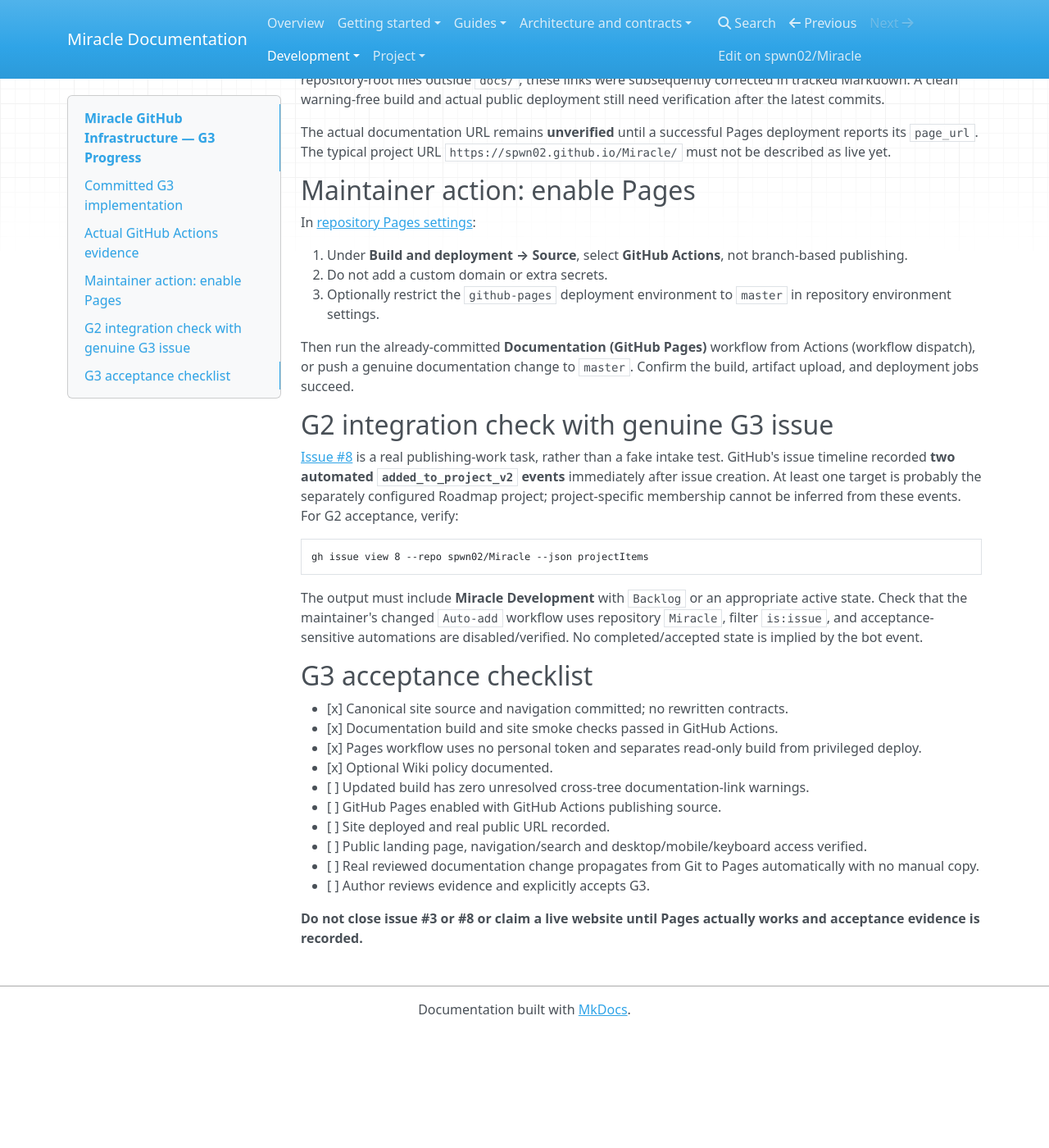
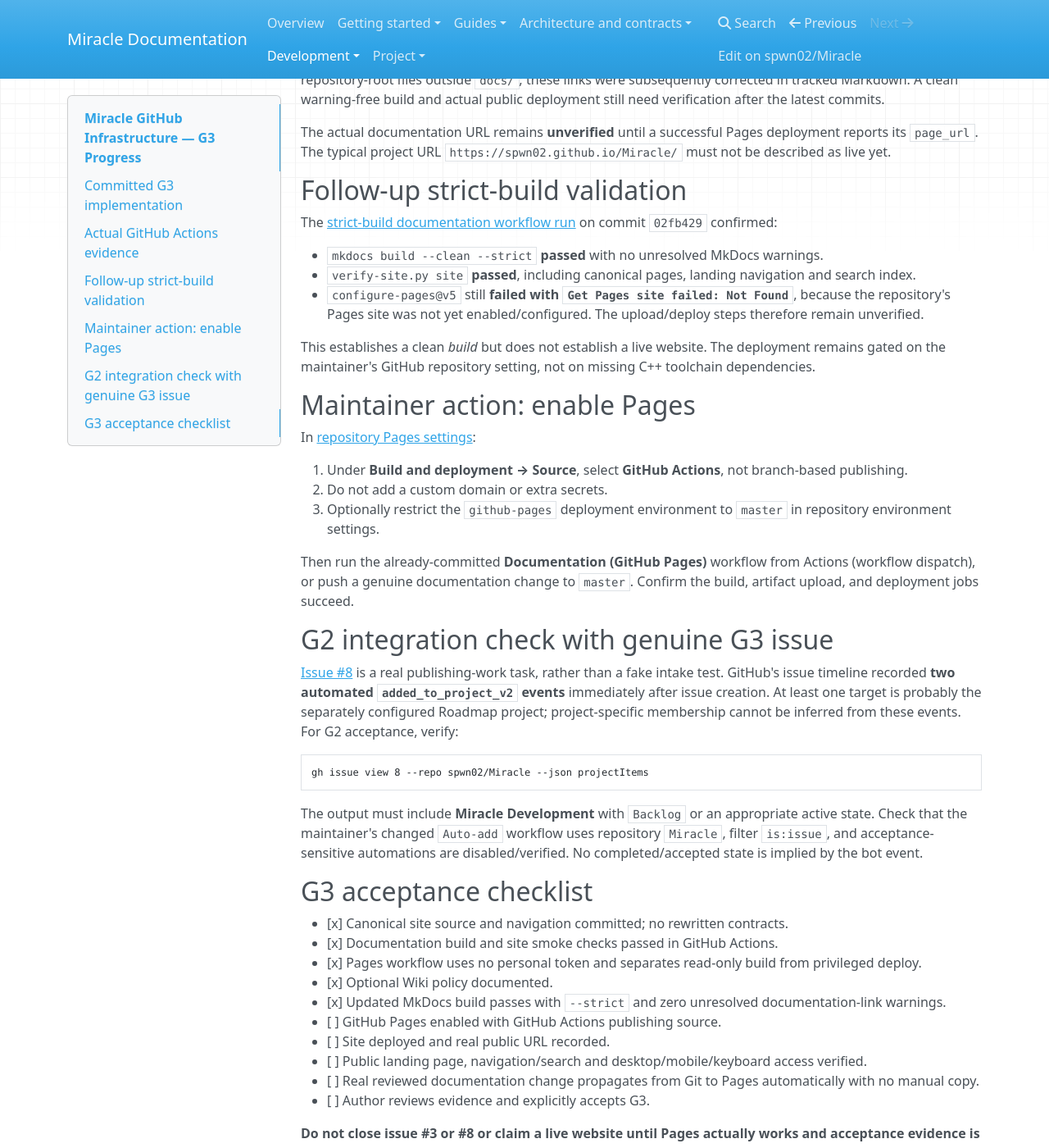
Before and after one commit to spwn02/Miracle, an MkDocs documentation site: the page built from docs/infrastructure/G3-PROGRESS.md, in a window 1280 px wide and 1400 px high, scrolled down 969 px. Shown: the whole window at 82% size. Built offline with MkDocs 1.6.1, drawn with Linux system fonts in a browser that asks for light colours; nearby versions of some CDN libraries; before the commit the page ends 2228 px from its top, so only the background shows below that.

Commit message:
docs(infrastructure): record strict G3 build validation and Pages admin blocker

```diff
--- a/docs/infrastructure/G3-PROGRESS.md
+++ b/docs/infrastructure/G3-PROGRESS.md
@@ -32,6 +32,16 @@
 
 The actual documentation URL remains **unverified** until a successful Pages deployment reports its `page_url`. The typical project URL `https://spwn02.github.io/Miracle/` must not be described as live yet.
 
+## Follow-up strict-build validation
+
+The [strict-build documentation workflow run](https://github.com/spwn02/Miracle/actions/runs/38992585203) on commit `02fb429` confirmed:
+
+- `mkdocs build --clean --strict` **passed** with no unresolved MkDocs warnings.
+- `verify-site.py site` **passed**, including canonical pages, landing navigation and search index.
+- `configure-pages@v5` still **failed with `Get Pages site failed: Not Found`**, because the repository's Pages site was not yet enabled/configured. The upload/deploy steps therefore remain unverified.
+
+This establishes a clean *build* but does not establish a live website. The deployment remains gated on the maintainer's GitHub repository setting, not on missing C++ toolchain dependencies.
+
 ## Maintainer action: enable Pages
 
 In [repository Pages settings](https://github.com/spwn02/Miracle/settings/pages):
@@ -58,7 +68,7 @@
 - [x] Documentation build and site smoke checks passed in GitHub Actions.
 - [x] Pages workflow uses no personal token and separates read-only build from privileged deploy.
 - [x] Optional Wiki policy documented.
-- [ ] Updated build has zero unresolved cross-tree documentation-link warnings.
+- [x] Updated MkDocs build passes with `--strict` and zero unresolved documentation-link warnings.
 - [ ] GitHub Pages enabled with GitHub Actions publishing source.
 - [ ] Site deployed and real public URL recorded.
 - [ ] Public landing page, navigation/search and desktop/mobile/keyboard access verified.
```
